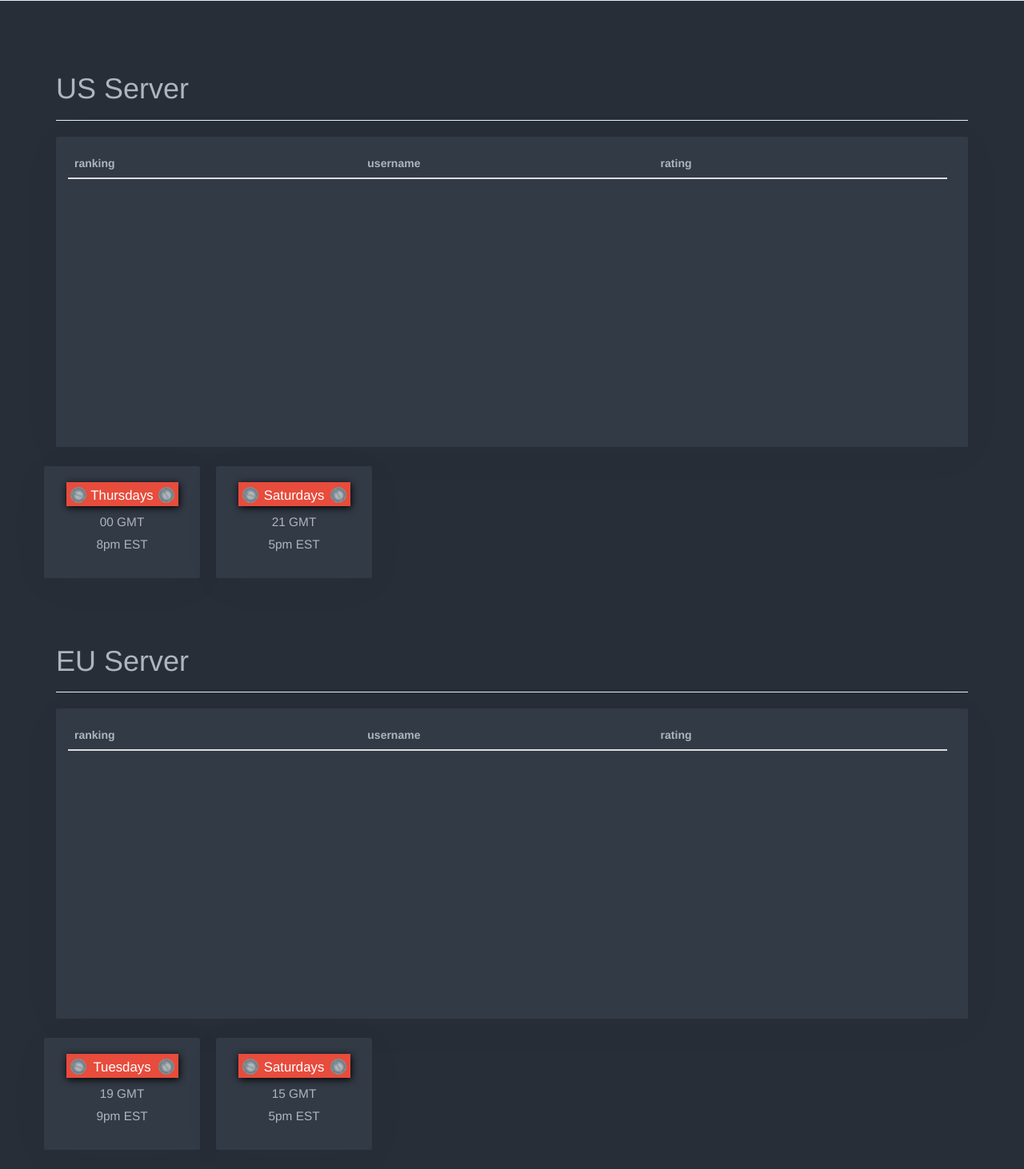
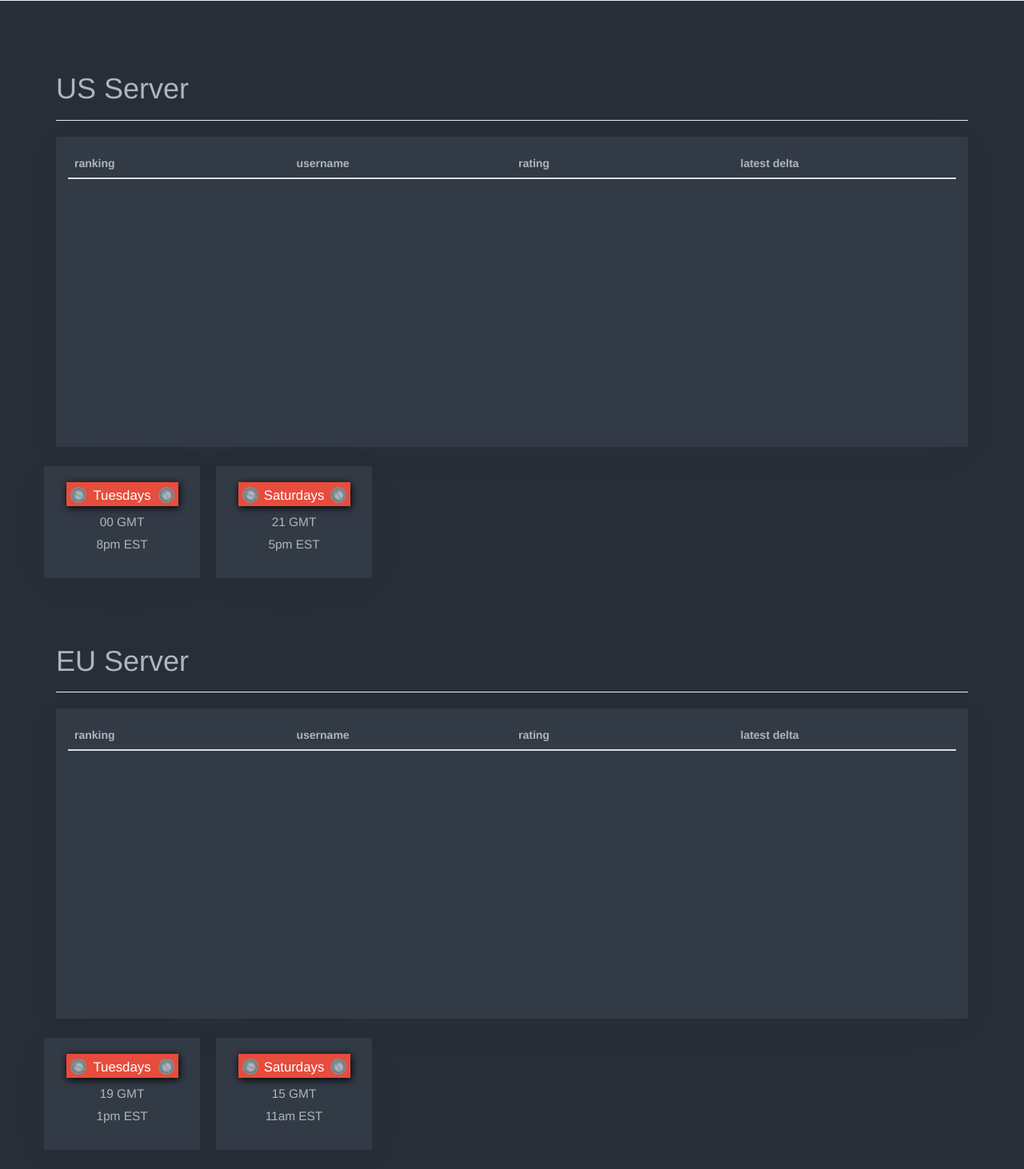
Before and after one commit to raphleu/arma-rankings, a Flask app: page / in a window 1280 px wide. Shown: the part 335-1797 px from the top of the page at 80% size. Run offline with Flask 2, Linux system fonts and the light colour scheme; data that the repository does not hold is empty; some libraries are stand-ins or nearby versions.

Commit message:
new rating attribute for latest change in rating

```diff
--- a/app/models.py
+++ b/app/models.py
@@ -24,6 +24,7 @@ class Elorating(db.Model):
     username = db.Column(db.String(64), db.ForeignKey('user.username'))
     matchtype = db.Column(db.String(64))
     rating = db.Column(db.Integer)
+    latest_delta = db.Column(db.Integer)
 
     def __repr__(self):
         return '<EloRating {}>'.format(self.user_id)
--- a/app/routes.py
+++ b/app/routes.py
@@ -5,7 +5,7 @@ from app.models import Elorating
 
 schedule_for_us = [
     {
-        'day': 'Thursdays',
+        'day': 'Tuesdays',
         'time_gmt': '00 GMT',
         'time_est': '8pm EST',
     },
@@ -20,12 +20,12 @@ schedule_for_eu = [
     {
         'day': 'Tuesdays',
         'time_gmt': '19 GMT',
-        'time_est': '9pm EST',
+        'time_est': '1pm EST',
     },
     {
         'day': 'Saturdays',
         'time_gmt': '15 GMT',
-        'time_est': '5pm EST',
+        'time_est': '11am EST',
     },
 ]
 
--- a/app/static/styles.css
+++ b/app/static/styles.css
@@ -47,7 +47,7 @@ body {
 
 .header-fixed > tbody > tr > td,
 .header-fixed > thead > tr > th {
-    width: 33%;
+    width: 25%;
     float: left;
     border-top: 1px solid #3b4452;
 }
--- a/app/templates/ranking-table.html
+++ b/app/templates/ranking-table.html
@@ -18,6 +18,7 @@
           <th>ranking</th>
           <th>username</th>
           <th>rating</th>
+          <th>latest delta</th>
         </tr>
         </thead>
         <tbody>
@@ -26,6 +27,13 @@
             <td class="username"> {{ loop.index }} </td>
             <td class="ranking"> {{ ranking.username }} </td>
             <td class="rating"> {{ ranking.rating }} </td>
+            {% if ranking.latest_delta > 0 %}
+              <td class="latest-delta" style="color: green;"> +{{ ranking.latest_delta }} </td>
+            {% elif ranking.latest_delta == 0 %}
+            <td class="latest-delta"> {{ ranking.latest_delta }} </td>
+            {% else %}
+              <td class="latest-delta" style="color: red;"> {{ ranking.latest_delta }} </td>
+            {% endif %}
           </tr>
         {% endfor %}
         </tbody>
```
Also changed, not shown: app/templates/rankings_list.html (deleted, +0 -52 lines), raw_data/sbl_eu_scorelog_parsed.json (+1 -1 lines), scripts/load_matches.py (+24 -6 lines).
